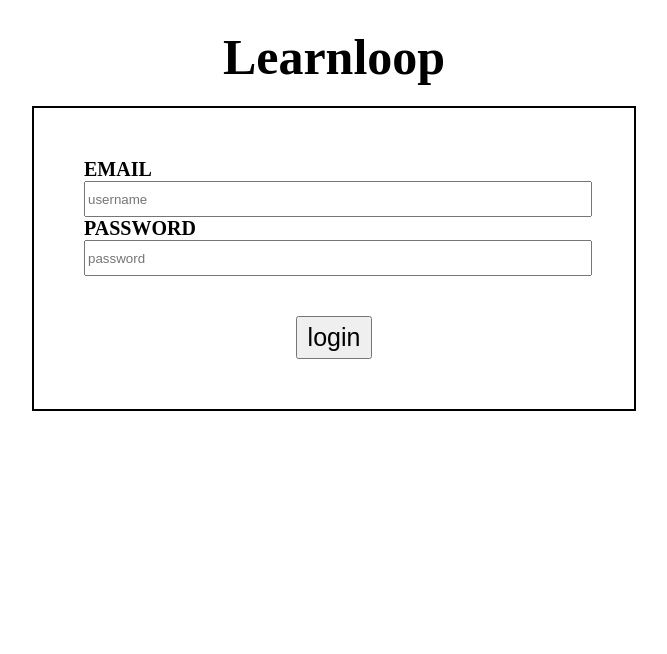
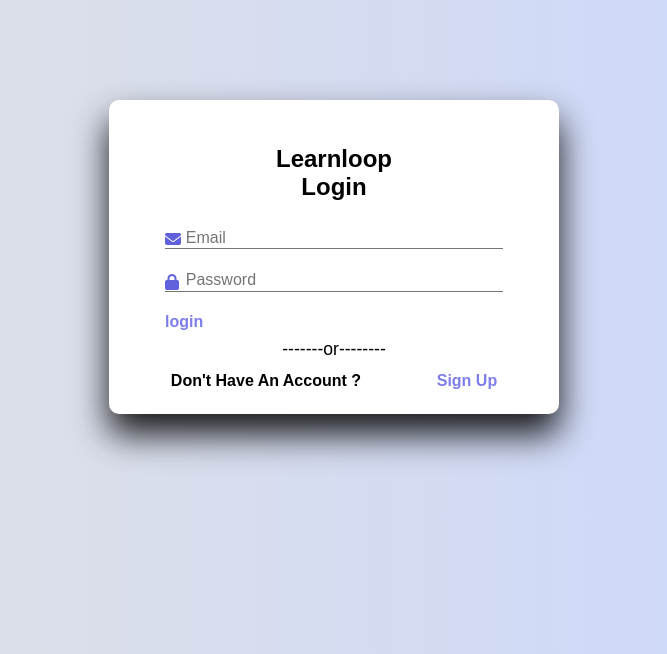
Before and after one commit to mrinoye/OpenEDU-A-Comprehensive-Open-Source-Learning-Platform, a Django app: page /accounts/login/ in a window 1280 px wide. Shown: the top 654 px of the page, without its empty margins (306-973 px from the left). Run offline with Django 5.2, Linux system fonts and the light colour scheme.

Commit message:
scrapped the old login page

```diff
--- a/gitlms/accounts/templates/Registration.html
+++ b/gitlms/accounts/templates/Registration.html
@@ -10,6 +10,7 @@
 </head>
 <body>
     <div class="container" id="Sign Up">
+        {% block 'signup' %}
         <h1 class="form-tittle">Register</h1>
         <form method="post" action="{% url 'signup' %}">
             {% csrf_token %}
@@ -59,6 +60,7 @@
             <p>Already Have An Account ?</p>
             <a href="{% url 'login' %}"><button id="signInButton">Sign In</button></a>
         </div>
+        {% endblock %}
     </div>
 </body>
 </html>
--- a/gitlms/accounts/templates/login.html
+++ b/gitlms/accounts/templates/login.html
@@ -1,15 +1,11 @@
+{% extends 'Registration.html' %}
+
 {% load static %}
-<!DOCTYPE html>
-<html>
-  <head>
-    <title>LMS login</title>
-    <link rel="stylesheet" type="text/css" href="{% static "css/login.css" %}"
-    />
-  </head>
-  <body id="loginBody">
-    <div class="container">
-      <div class="loginHeader">
-        <h1>Learnloop</h1>
+
+
+      {% block 'signup' %}
+      <div class="loginHeader" id="Sign Up">
+        <h1 class="form-tittle">Learnloop </br> Login </h1>
       </div>
       <div class="loginBody">
         <form action="{% url 'login'  %}" method="POST">
@@ -23,19 +19,25 @@
 			  </ul>
 			</div>
 		   {% endif %}
-          <div class="loginInputContainer">
-            <label for="">Email</label>
-            <input placeholder="username" name="email" type="text" />
-          </div>
-          <div class="loginInputContainer">
-            <label for="">Password</label>
-            <input placeholder="password" name="password" type="Password" />
-          </div>
+       <div class="input-group">
+        <i class="fas fa-envelope"></i>
+        <input type="email" name="email" id="email" placeholder="Email" required>
+        <label for="email">Email</label>
+    </div>
+
+    <div class="input-group">
+        <i class="fas fa-lock"></i>
+        <input type="password" name="passw" id="password" placeholder="Password" required>
+        <label for="password">Password</label>
+    </div>
           <div class="loginButtonContainer">
             <button>login</button>
           </div>
         </form>
-      </div>
-    </div>
-  </body>
-</html>
+
+        <p class="or">-------or--------</p>
+        <div class="links">
+            <p>Don't Have An Account ?</p>
+            <a href="{% url 'signup' %}"><button id="signInButton">Sign Up</button></a>
+        </div>
+        {% endblock %}
```
Also changed, not shown: gitlms/db.sqlite3.
